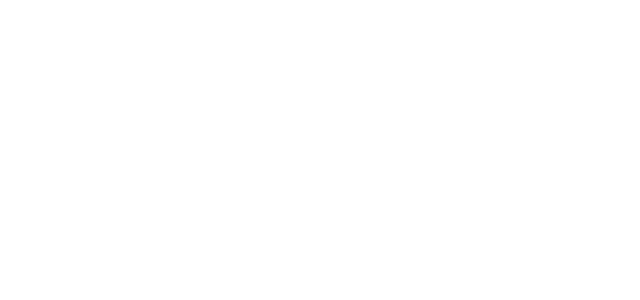
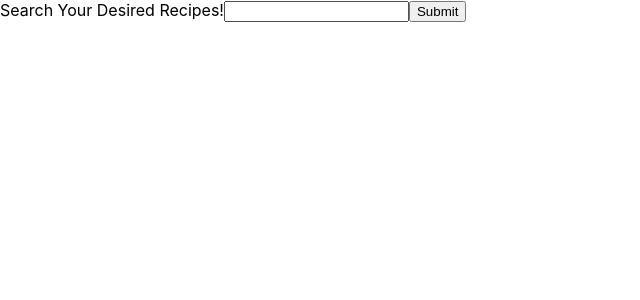
Before and after one commit to jeffkim1118/React-Recipe-Application, a React (Create React App) app: page / in a window 1280 px wide. Shown: the top 300 px of the page, without its empty margins (0-640 px from the left). Built offline with nearby package versions, Linux system fonts and the light colour scheme.

Commit message:
Editing components

```diff
--- a/src/App.js
+++ b/src/App.js
@@ -1,4 +1,5 @@
 import './App.css';
+import SearchBar from './components/SearchBar';
 
 function App() {
   // const queryRequest = `https://api.spoonacular.com/food/products/search?query=pasta&apiKey=5c28e37ff52340769cc4e6978685e652`;
@@ -7,7 +8,7 @@
   // .then(data => console.log(data))
   return (
     <div className="App">
-
+      <SearchBar />
     </div>
   );
 }
--- a/src/components/RecipeCard.js
+++ b/src/components/RecipeCard.js
@@ -2,7 +2,7 @@
 
 function RecipeCard(){
     return(
-        <div>
+        <div className="RecipeCard">
 
         </div>
     )
--- /dev/null
+++ b/src/components/SearchBar.js
@@ -0,0 +1,20 @@
+import React from "react";
+
+function SearchBar(){
+  // const queryRequest = `https://api.spoonacular.com/food/products/search?query=pasta&apiKey=5c28e37ff52340769cc4e6978685e652`;
+  // fetch(queryRequest)
+  // .then((res) => res.json())
+  // .then(data => console.log(data))
+    return(
+        <div className="SearchBar">
+            <form>
+                <label>
+                    Search Your Desired Recipes!
+                    <input type="text" name="Search"/>
+                </label>
+                <input type="submit" value="Submit" />
+            </form>
+        </div>
+    )
+}
+export default SearchBar;
```
